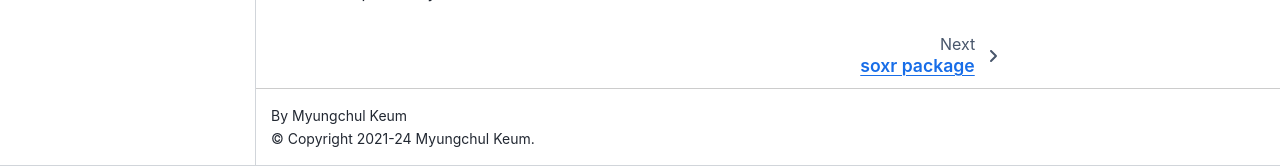
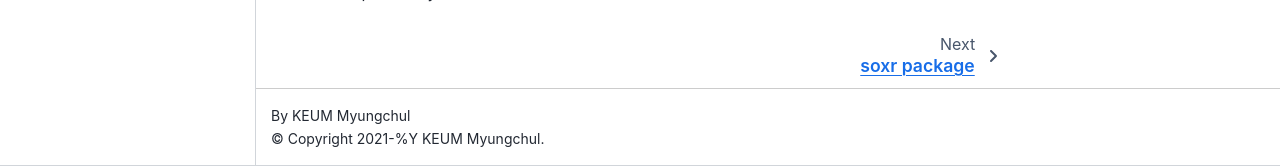
Before and after one commit to dofuuz/python-soxr, a Sphinx documentation site: the page built from docs/index.md, in a window 1280 px wide and 900 px high, scrolled down 2833 px. Shown: the part 734-900 px from the top of the window. Built offline with Sphinx 7.4.7 and the Sphinx Book theme 1.1.4, drawn with Linux system fonts in a browser that asks for light colours.

Commit message:
Automatic copyright year for doc

```diff
--- a/docs/conf.py
+++ b/docs/conf.py
@@ -20,8 +20,8 @@
 import importlib.metadata
 
 project = 'Python-SoXR'
-copyright = '2021-24 Myungchul Keum'
-author = 'Myungchul Keum'
+copyright = '2021-%Y KEUM Myungchul'
+author = 'KEUM Myungchul'
 
 # The full version, including alpha/beta/rc tags
 release = importlib.metadata.version('soxr')
```
